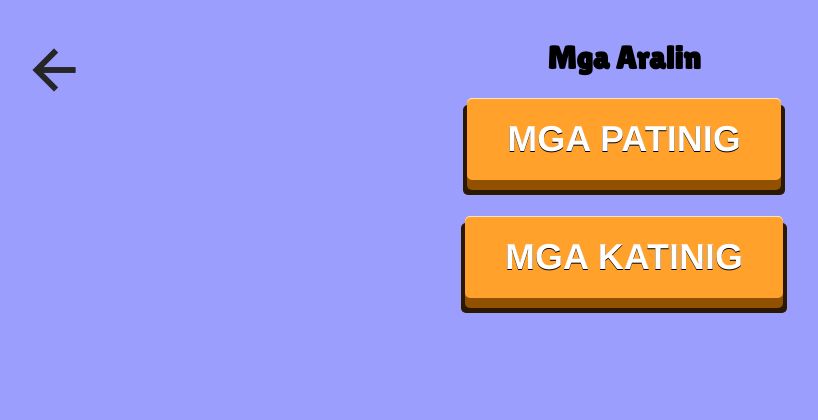
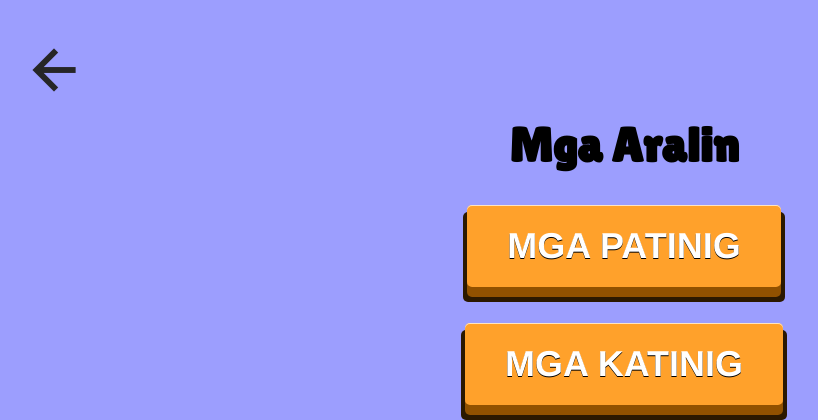
Before and after one commit to imsofia01/capstones, a PHP site: page /videos.php in a window 1280 px wide. Shown: the top 420 px of the page, without its empty margins (16-834 px from the left). Run offline with PHP 8.4, Linux system fonts and the light colour scheme; some libraries are stand-ins or nearby versions; some web fonts are replaced.

Commit message:
style h1

```diff
--- a/css/video.css
+++ b/css/video.css
@@ -63,11 +63,11 @@ ul li a:hover{
 
 
 
-.header{
+.header h1{
     text-align: center;
     font-family: 'Lilita One', cursive;
-    font-size: 1rem;
-    margin: 0;
+    font-size: 3rem;
+    margin-top: 100px;
 }
 
 .container {
```
